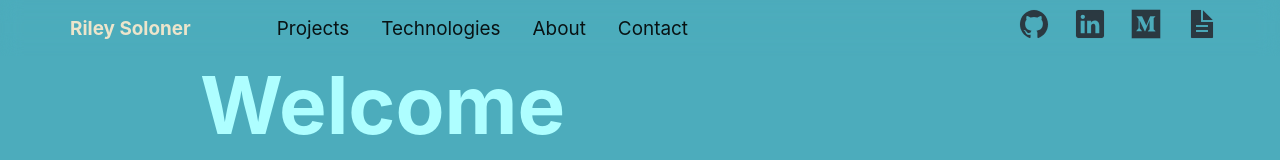
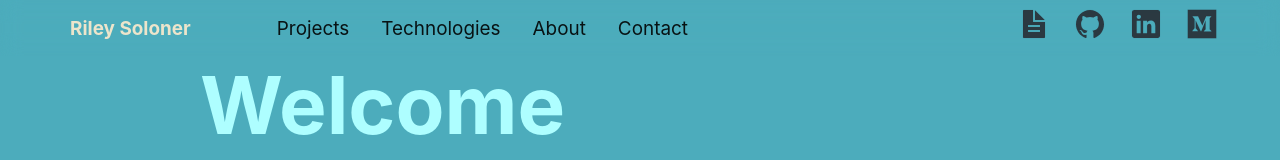
Before and after one commit to robotriley/portfolio-site, a React (Create React App) app: page / in a window 1280 px wide. Shown: the top 160 px of the page. Built offline with nearby package versions, Linux system fonts and the light colour scheme.

Commit message:
rearrange navicon order

```diff
--- a/src/components/NavbarComponent.js
+++ b/src/components/NavbarComponent.js
@@ -16,6 +16,15 @@ const NavbarComponent = ({handleWelcomeClick, handleProjectsClick, handleTechCli
         </Nav>
         </div>
         <Nav pullRight id="iconZone">
+          <Button className='navIcon'
+            appearance='link'
+            href='Riley_Soloner_Resume_Shared.pdf'
+            target='blank'>
+            <ion-icon className="ionIcon"
+              name='document-text-sharp'
+              size='large'>
+            </ion-icon>
+          </Button>
           <Button className='navIcon'
                   appearance="link"
                   href="https://github.com/robotriley/"
@@ -43,15 +52,6 @@ const NavbarComponent = ({handleWelcomeClick, handleProjectsClick, handleTechCli
                       size="large">
             </ion-icon>
           </Button>
-          <Button className='navIcon'
-                  appearance='link'
-            href='Riley_Soloner_Resume_Shared.pdf'
-                  target='blank'>
-            <ion-icon className="ionIcon"
-                      name='document-text-sharp'
-                      size='large'>
-            </ion-icon>
-          </Button>
         </Nav>
       </Navbar>
     </div>
```
